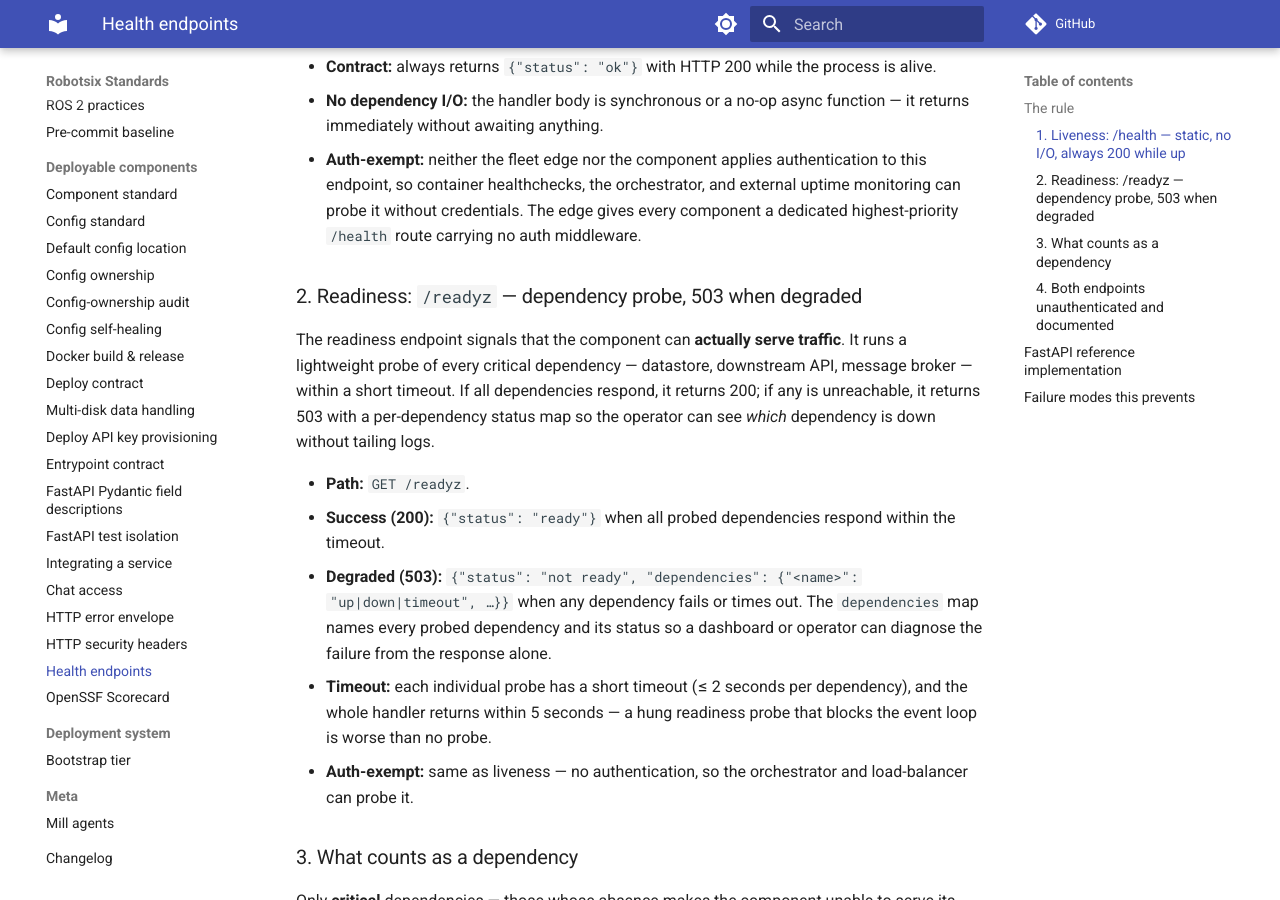
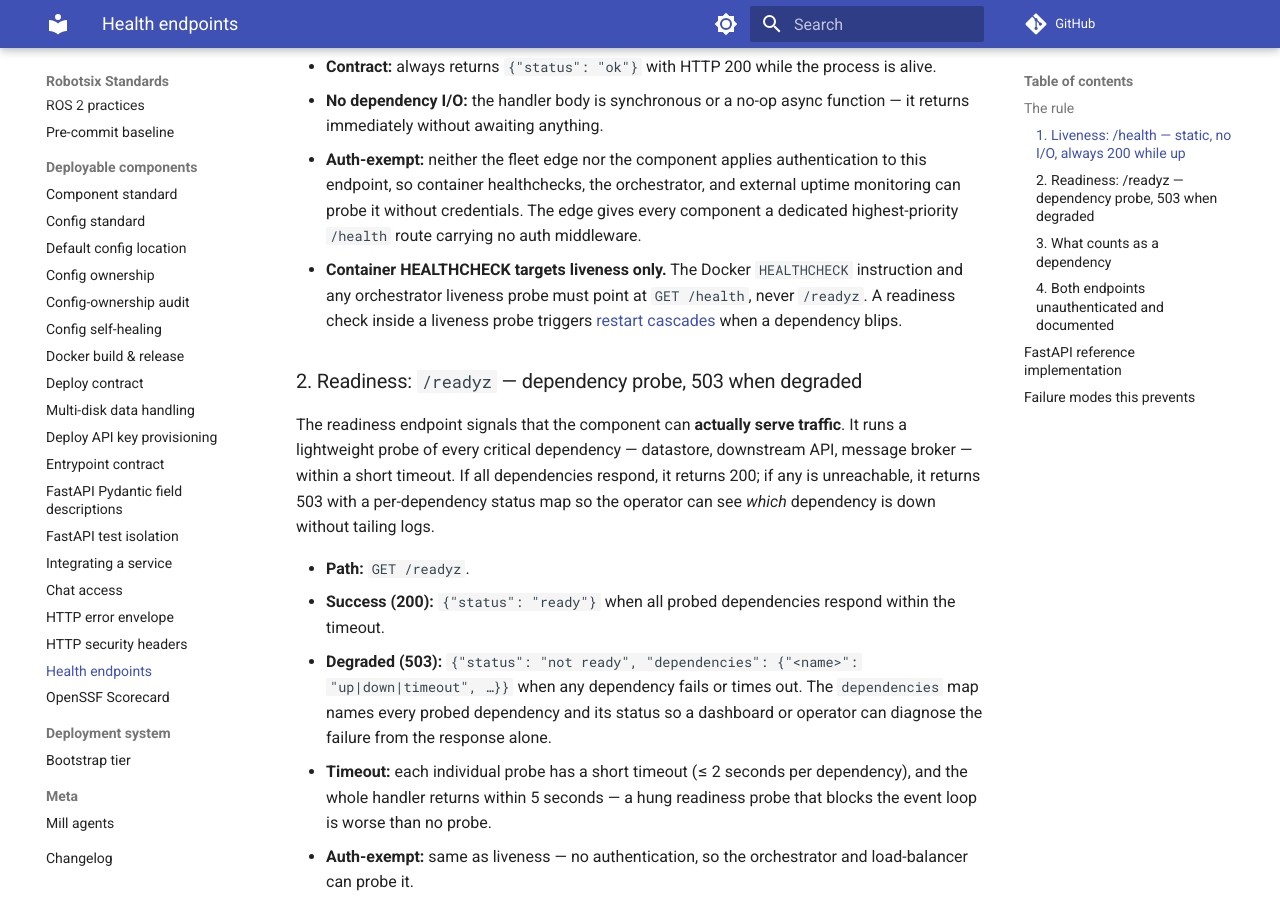
Before and after one commit to damien-robotsix/robotsix-standards, an MkDocs documentation site: the page built from docs/health-endpoints.md, in a window 1280 px wide and 900 px high, scrolled down 661 px. Built offline with MkDocs 1.6.1 and Material for MkDocs 9.7.7, drawn with Linux system fonts in a browser that asks for light colours; comment, search, counter and statistics services are not loaded.

Commit message:
docs: Standardize: liveness vs readiness health-endpoint contract for fleet web services (20260818T231815Z-standardize-liveness-vs-readiness-health-5a93) (#302)
Co-authored-by: robotsix-mill <mill@robotsix.local>

```diff
--- a/docs/health-endpoints.md
+++ b/docs/health-endpoints.md
@@ -35,6 +35,11 @@ restart cascade.
   orchestrator, and external uptime monitoring can probe it without
   credentials. The edge gives every component a dedicated highest-priority
   `/health` route carrying no auth middleware.
+- **Container HEALTHCHECK targets liveness only.** The Docker
+  `HEALTHCHECK` instruction and any orchestrator
+  liveness probe must point at `GET /health`, never `/readyz`.
+  A readiness check inside a liveness probe triggers [restart
+  cascades](#failure-modes-this-prevents) when a dependency blips.
 
 ### 2. Readiness: `/readyz` — dependency probe, 503 when degraded
 
```
